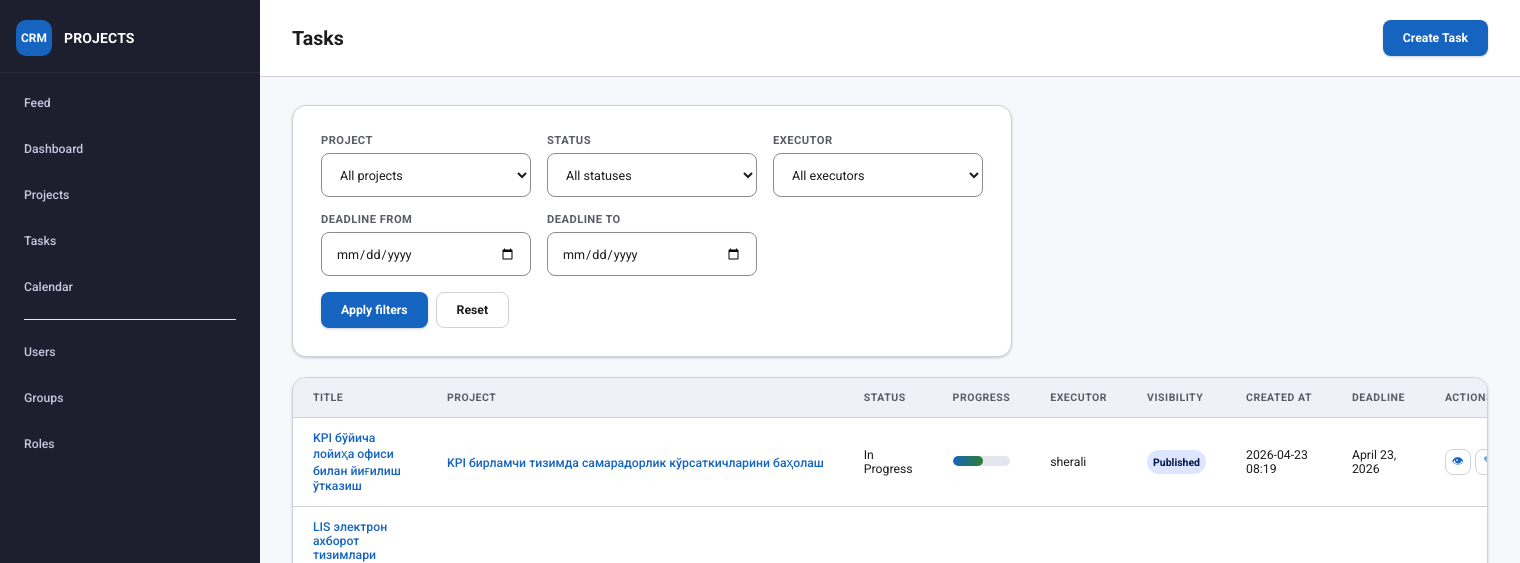
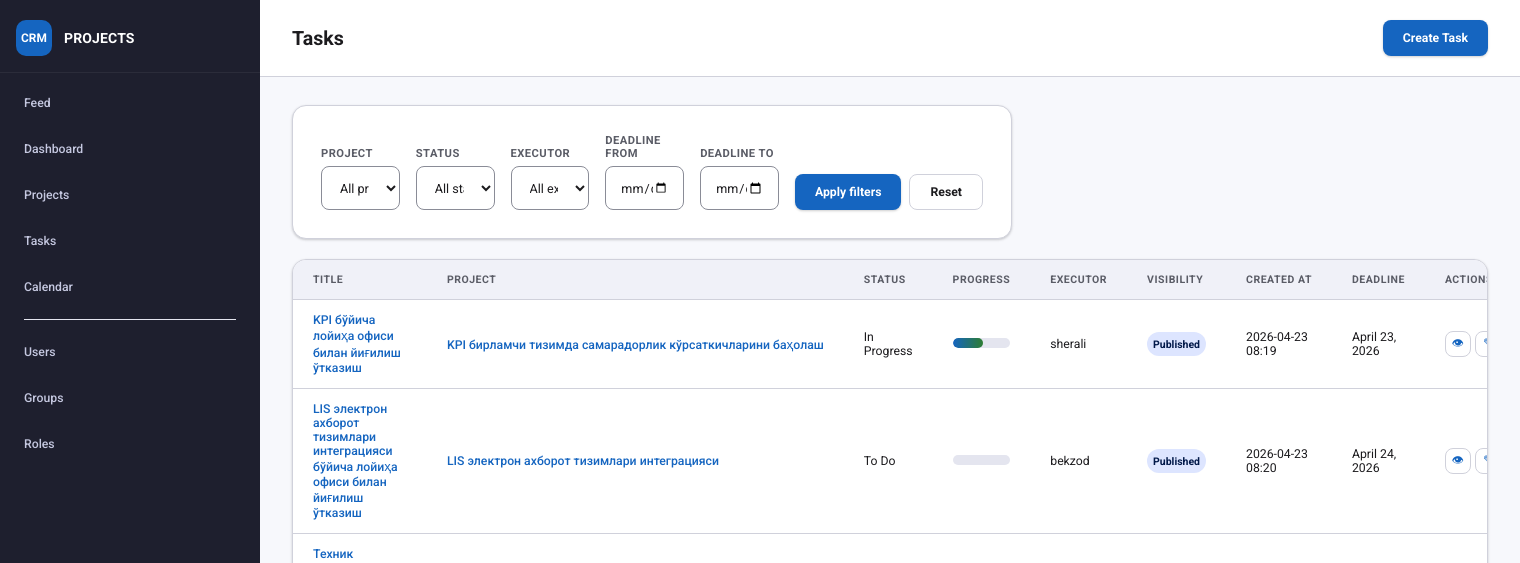
Before and after one commit to missioncenter/crm, a Django app: page /tasks/ in a window 1520 px wide. Shown: the top 563 px of the page. Run offline with Django 5.2, Linux system fonts and the light colour scheme; a user stored in the database is signed in; data comes from the database, SQL or seed files in the repository; both versions use the stored data as it was after the commit.

Commit message:
refactor: Update CSS grid layout for task filters and forms; remove unnecessary hints from WYSIWYG editors

```diff
--- a/projects/static/projects/css/style.css
+++ b/projects/static/projects/css/style.css
@@ -457,30 +457,32 @@ a:hover { text-decoration: underline; }
 .overdue-label { color: var(--md-error); font-weight: 600; font-size: 0.8rem; }
 
 .task-filters {
+  width: 100%;
   max-width: none;
   margin-bottom: 20px;
 }
 
 .task-filter-form {
-  display: flex;
-  flex-direction: column;
+  display: grid;
+  grid-template-columns: repeat(5, minmax(0, 1fr)) auto;
   gap: 16px;
+  align-items: end;
 }
 
 .filter-grid {
-  display: grid;
-  grid-template-columns: repeat(auto-fit, minmax(180px, 1fr));
-  gap: 16px;
+  display: contents;
 }
 
 .task-filters .field-group {
   margin-bottom: 0;
+  min-width: 0;
 }
 
 .filter-actions {
   display: flex;
-  flex-wrap: wrap;
+  flex-wrap: nowrap;
   gap: 8px;
+  justify-self: end;
 }
 
 /* ── Forms ──────────────────────────────────────────────── */
--- a/projects/templates/projects/project_form.html
+++ b/projects/templates/projects/project_form.html
@@ -37,7 +37,7 @@
                 <button type="button" data-wysiwyg-command="removeFormat"><span class="wysiwyg-icon" aria-hidden="true">⌫</span><span class="sr-only">Clear formatting</span></button>
             </div>
             <div class="wysiwyg-editor" contenteditable="true" data-wysiwyg-editor></div>
-            <div class="wysiwyg-hint">Basic browser editor. Use toolbar buttons for formatting.</div>
+
             <div class="wysiwyg-source">{{ field }}</div>
         </div>
         {% else %}
--- a/projects/templates/projects/role_form.html
+++ b/projects/templates/projects/role_form.html
@@ -37,7 +37,7 @@
                 <button type="button" data-wysiwyg-command="removeFormat"><span class="wysiwyg-icon" aria-hidden="true">⌫</span><span class="sr-only">Clear formatting</span></button>
             </div>
             <div class="wysiwyg-editor" contenteditable="true" data-wysiwyg-editor></div>
-            <div class="wysiwyg-hint">Basic browser editor. Use toolbar buttons for formatting.</div>
+
             <div class="wysiwyg-source">{{ field }}</div>
         </div>
         {% else %}
--- a/projects/templates/projects/task_detail.html
+++ b/projects/templates/projects/task_detail.html
@@ -76,7 +76,6 @@
                                 <button type="button" data-wysiwyg-command="removeFormat"><span class="wysiwyg-icon" aria-hidden="true">⌫</span><span class="sr-only">Clear formatting</span></button>
                             </div>
                             <div class="wysiwyg-editor" contenteditable="true" data-wysiwyg-editor data-placeholder="Write a comment..."></div>
-                            <div class="wysiwyg-hint">Basic browser editor. Use toolbar buttons for formatting.</div>
                             <textarea id="comment-text" name="text" rows="4" placeholder="Write a comment..." required data-wysiwyg-textarea="true" hidden></textarea>
                         </div>
                     </div>
--- a/projects/templates/projects/task_form.html
+++ b/projects/templates/projects/task_form.html
@@ -37,7 +37,6 @@
                 <button type="button" data-wysiwyg-command="removeFormat"><span class="wysiwyg-icon" aria-hidden="true">⌫</span><span class="sr-only">Clear formatting</span></button>
             </div>
             <div class="wysiwyg-editor" contenteditable="true" data-wysiwyg-editor></div>
-            <div class="wysiwyg-hint">Basic browser editor. Use toolbar buttons for formatting.</div>
             <div class="wysiwyg-source">{{ field }}</div>
         </div>
         {% else %}
```
Also changed, not shown: db.sqlite3.
